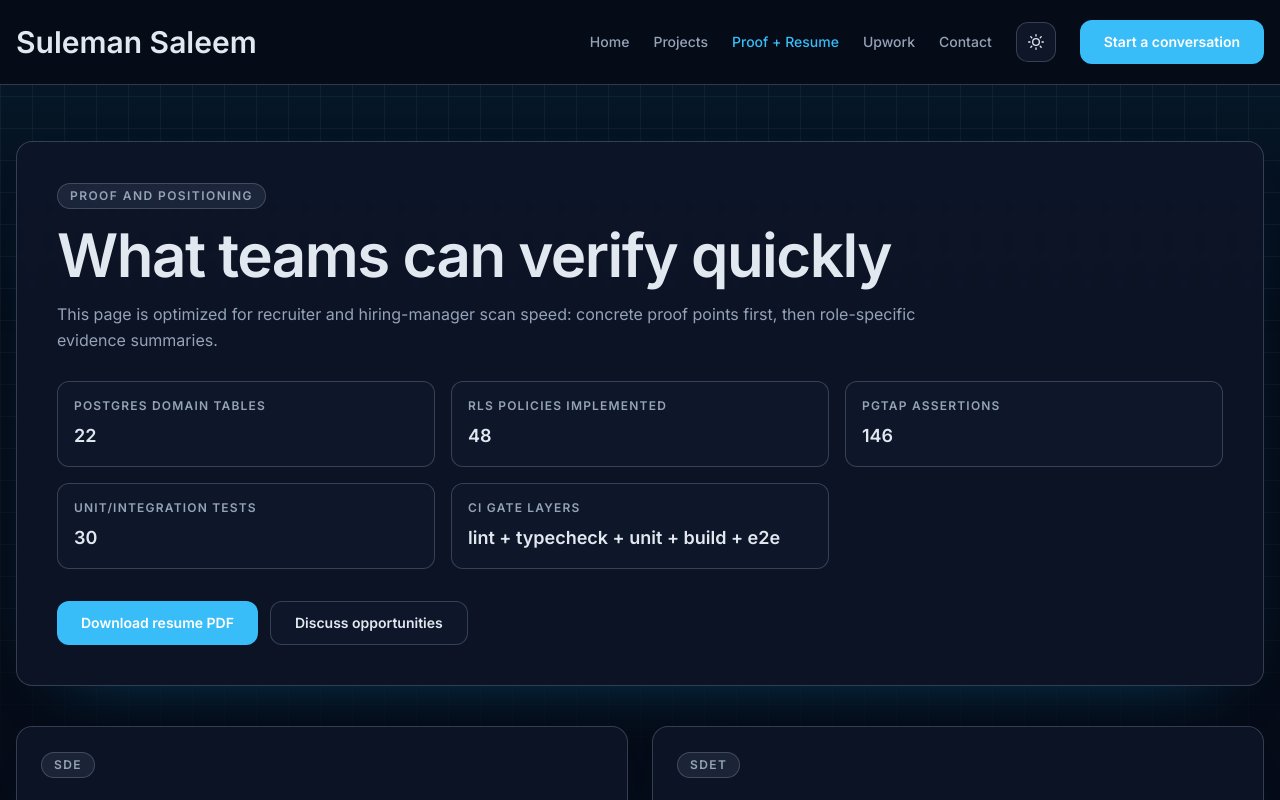
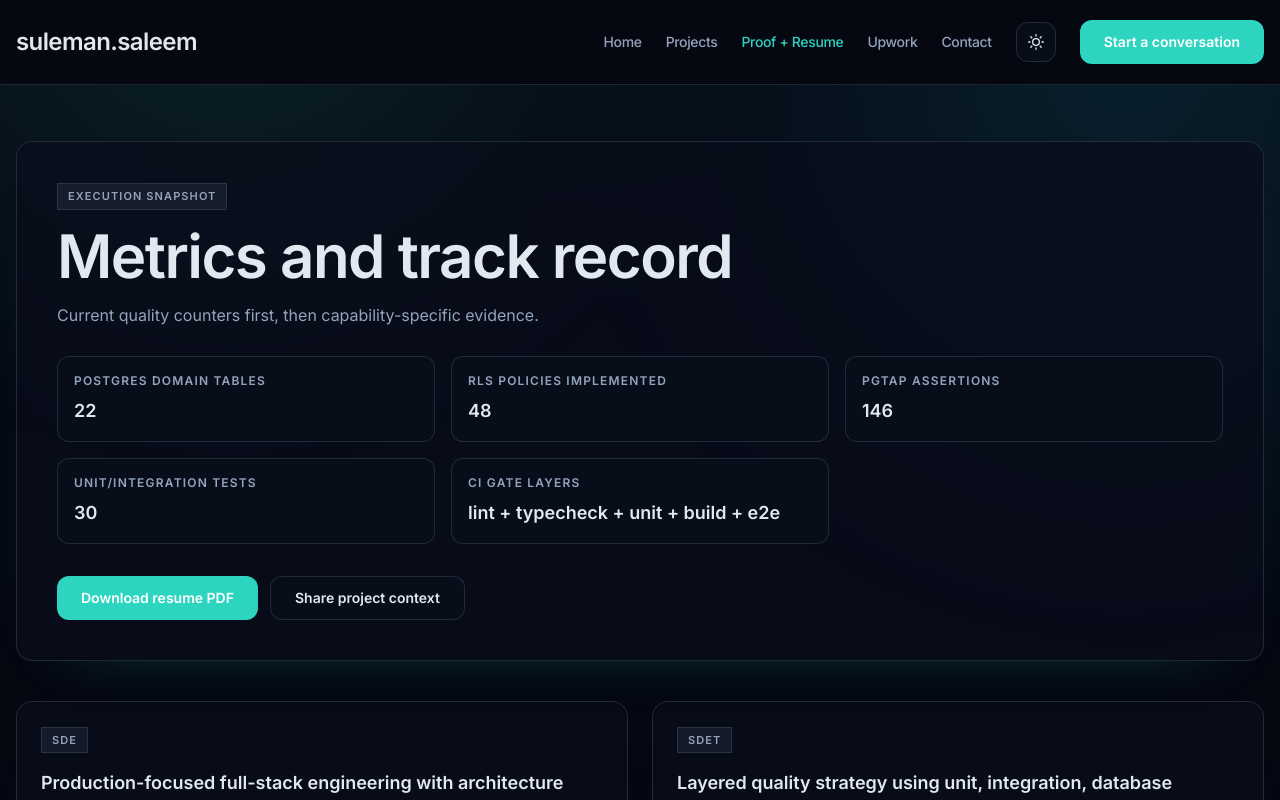
Before and after one commit to MSulSal/portfolio, a Next.js app: page /resume in a window 1280 px wide. Shown: the top 800 px of the page. Built offline with nearby package versions, Linux system fonts and the light colour scheme.

Commit message:
feat(portfolio): shift to evidence-first copy and polish light theme

```diff
--- a/src/app/contact/page.tsx
+++ b/src/app/contact/page.tsx
@@ -81,9 +81,8 @@ const ContactPage = () => {
             Share what you need built
           </h1>
           <p className="mt-4 max-w-3xl text-base leading-relaxed muted-text">
-            Send the role, project scope, or staffing requirement. You will get
-            a response focused on scope clarity, delivery approach, and next
-            concrete steps.
+            Include scope, constraints, and timeline. You will get a direct
+            implementation plan with milestones.
           </p>
 
           <form className="mt-8 space-y-5" onSubmit={handleSubmit}>
@@ -102,23 +101,16 @@ const ContactPage = () => {
 
               <Select name="service" required>
                 <SelectTrigger>
-                  <SelectValue placeholder="Choose engagement type" />
+                  <SelectValue placeholder="Choose discussion topic" />
                 </SelectTrigger>
                 <SelectContent>
                   <SelectGroup>
-                    <SelectLabel>Engagement type</SelectLabel>
-                    <SelectItem value="Full-Time or Staff Augmentation">
-                      Full-Time or Staff Augmentation
-                    </SelectItem>
-                    <SelectItem value="Contract Delivery Sprint">
-                      Contract Delivery Sprint
-                    </SelectItem>
-                    <SelectItem value="Agency Subcontract Partnership">
-                      Agency Subcontract Partnership
-                    </SelectItem>
-                    <SelectItem value="Technical Discovery Call">
-                      Technical Discovery Call
-                    </SelectItem>
+                    <SelectLabel>Discussion topic</SelectLabel>
+                    {services.map((service) => (
+                      <SelectItem key={service.title} value={service.title}>
+                        {service.title}
+                      </SelectItem>
+                    ))}
                   </SelectGroup>
                 </SelectContent>
               </Select>
@@ -127,7 +119,7 @@ const ContactPage = () => {
             <Textarea
               name="message"
               className="min-h-[180px]"
-              placeholder="What role or project are you hiring for, and what timeline matters most?"
+              placeholder="What are you building, and what timeline matters most?"
               required
             />
 
@@ -137,13 +129,13 @@ const ContactPage = () => {
               </Button>
 
               {submitSuccess ? (
-                <p className="text-sm font-semibold text-teal-700">
+                <p className="text-sm font-semibold text-teal">
                   Message sent successfully.
                 </p>
               ) : null}
 
               {submitError ? (
-                <p className="text-sm font-semibold text-red-700">
+                <p className="text-sm font-semibold text-red-400">
                   Error: {submitError}
                 </p>
               ) : null}
@@ -153,7 +145,7 @@ const ContactPage = () => {
 
         <aside className="space-y-6">
           <section className="surface-card p-6">
-            <h2 className="text-3xl text-primary">Engagement options</h2>
+            <h2 className="text-3xl text-primary">Collaboration topics</h2>
             <ul className="mt-4 space-y-3 text-sm muted-text">
               {services.map((service) => (
                 <li key={service.title}>
--- a/src/app/globals.css
+++ b/src/app/globals.css
@@ -3,35 +3,33 @@
 @tailwind utilities;
 
 :root {
-  --bg: #f3f7ff;
-  --surface: rgba(255, 255, 255, 0.82);
-  --surface-strong: #ffffff;
-  --border: rgba(15, 23, 42, 0.14);
-  --ink: #0f172a;
-  --muted: #475569;
-  --accent: #0ea5e9;
-  --accent-hover: #0284c7;
-  --teal: #22c55e;
-  --teal-hover: #16a34a;
-  --shadow: 0 24px 55px -40px rgba(15, 23, 42, 0.32);
-  --grid: rgba(71, 85, 105, 0.16);
-  --code-bg: rgba(15, 23, 42, 0.05);
+  --bg: #eaf1fb;
+  --surface: rgba(255, 255, 255, 0.78);
+  --surface-strong: rgba(255, 255, 255, 0.94);
+  --border: rgba(15, 23, 42, 0.16);
+  --ink: #0b1220;
+  --muted: #334155;
+  --accent: #0f766e;
+  --accent-hover: #115e59;
+  --teal: #0369a1;
+  --teal-hover: #075985;
+  --shadow: 0 20px 48px -36px rgba(15, 23, 42, 0.34);
+  --code-bg: rgba(15, 23, 42, 0.06);
 }
 
 .dark {
-  --bg: #050b17;
-  --surface: rgba(15, 23, 42, 0.78);
-  --surface-strong: rgba(15, 23, 42, 0.96);
-  --border: rgba(148, 163, 184, 0.3);
+  --bg: #050711;
+  --surface: rgba(9, 14, 28, 0.78);
+  --surface-strong: rgba(9, 14, 28, 0.96);
+  --border: rgba(100, 116, 139, 0.28);
   --ink: #e2e8f0;
-  --muted: #94a3b8;
-  --accent: #38bdf8;
-  --accent-hover: #0ea5e9;
-  --teal: #22c55e;
-  --teal-hover: #16a34a;
-  --shadow: 0 26px 68px -52px rgba(14, 165, 233, 0.58);
-  --grid: rgba(30, 41, 59, 0.45);
-  --code-bg: rgba(148, 163, 184, 0.12);
+  --muted: #93a4bd;
+  --accent: #2dd4bf;
+  --accent-hover: #14b8a6;
+  --teal: #22d3ee;
+  --teal-hover: #06b6d4;
+  --shadow: 0 26px 68px -54px rgba(20, 184, 166, 0.45);
+  --code-bg: rgba(100, 116, 139, 0.14);
 }
 
 @layer base {
@@ -54,19 +52,42 @@
     content: "";
     position: fixed;
     inset: 0;
-    background:
-      linear-gradient(to bottom, rgba(14, 165, 233, 0.12), transparent 42%),
-      linear-gradient(var(--grid) 1px, transparent 1px),
-      linear-gradient(90deg, var(--grid) 1px, transparent 1px);
-    background-size: 100% 100%, 32px 32px, 32px 32px;
-    mask-image: linear-gradient(
-      to bottom,
-      rgba(0, 0, 0, 0.95),
-      rgba(0, 0, 0, 0.45) 76%,
-      transparent
-    );
     pointer-events: none;
     z-index: -2;
+  }
+
+  body::after {
+    content: "";
+    position: fixed;
+    inset: 0;
+    pointer-events: none;
+    z-index: -1;
+  }
+
+  html.dark body::before {
+    background:
+      radial-gradient(circle at 18% -8%, rgba(45, 212, 191, 0.14), transparent 40%),
+      radial-gradient(circle at 88% 8%, rgba(34, 211, 238, 0.12), transparent 44%);
+  }
+
+  html.dark body::after {
+    background: transparent;
+  }
+
+  html.light body::before {
+    background:
+      radial-gradient(circle at 8% -12%, rgba(14, 116, 144, 0.2), transparent 42%),
+      radial-gradient(circle at 88% 2%, rgba(2, 132, 199, 0.16), transparent 40%),
+      linear-gradient(160deg, rgba(255, 255, 255, 0.88), rgba(235, 244, 255, 0.9));
+  }
+
+  html.light body::after {
+    background-image:
+      linear-gradient(rgba(15, 23, 42, 0.04) 1px, transparent 1px),
+      linear-gradient(90deg, rgba(15, 23, 42, 0.04) 1px, transparent 1px);
+    background-size: 28px 28px;
+    mask-image: radial-gradient(circle at 52% 16%, #000 12%, transparent 76%);
+    opacity: 0.5;
   }
 
   h1,
@@ -83,11 +104,11 @@
 
 @layer components {
   .section-wrap {
-    @apply py-16 lg:py-24;
+    @apply py-14 lg:py-20;
   }
 
   .surface-card {
-    @apply rounded-2xl border backdrop-blur-sm;
+    @apply rounded-2xl border backdrop-blur;
     background: var(--surface);
     border-color: var(--border);
     box-shadow: var(--shadow);
@@ -99,8 +120,12 @@
     border-color: var(--border);
   }
 
+  html.light .surface-card {
+    box-shadow: 0 24px 52px -38px rgba(15, 23, 42, 0.42);
+  }
+
   .chip {
-    @apply inline-flex items-center rounded-full border px-3 py-1 text-xs font-semibold uppercase tracking-[0.12em];
+    @apply inline-flex items-center rounded-md border px-2.5 py-1 text-[11px] font-semibold uppercase tracking-[0.1em];
     color: var(--muted);
     border-color: var(--border);
     background: var(--code-bg);
--- a/src/app/layout.tsx
+++ b/src/app/layout.tsx
@@ -20,7 +20,7 @@ export const metadata: Metadata = {
   openGraph: {
     title: "Suleman Saleem | Software Engineer",
     description:
-      "Hiring-focused portfolio showing production-minded software delivery and verifiable engineering outcomes.",
+      "Portfolio showing production-minded software delivery and verifiable engineering outcomes.",
     type: "website",
     locale: "en_US",
     siteName: "Suleman Saleem Portfolio",
--- a/src/app/projects/page.tsx
+++ b/src/app/projects/page.tsx
@@ -13,7 +13,7 @@ const sectionOrder = [
     track: "active",
     title: "Now Building",
     description:
-      "Active projects shaping your current interview narrative and contract positioning.",
+      "Active projects that show current execution capability and implementation range.",
   },
   {
     track: "lab",
@@ -30,12 +30,11 @@ const ProjectsPage = () => {
         <div className="max-w-4xl">
           <span className="chip">Project index</span>
           <h1 className="mt-4 text-5xl text-primary sm:text-6xl">
-            Evaluate delivery quality at project level
+            Projects
           </h1>
           <p className="mt-4 text-base leading-relaxed muted-text">
-            Browse work in the order most teams evaluate candidates: flagship
-            production proof first, active builds second, and labs as supporting
-            technical depth.
+            Flagship product first, active build lanes second, labs for
+            long-horizon systems depth.
           </p>
         </div>
 
--- a/src/app/resume/page.tsx
+++ b/src/app/resume/page.tsx
@@ -8,13 +8,12 @@ const ResumePage = () => {
     <main className="section-wrap pt-14">
       <div className="container mx-auto space-y-10">
         <section className="surface-card p-7 sm:p-10">
-          <span className="chip">Proof and positioning</span>
+          <span className="chip">Execution snapshot</span>
           <h1 className="mt-4 text-5xl text-primary sm:text-6xl">
-            What teams can verify quickly
+            Metrics and track record
           </h1>
           <p className="mt-4 max-w-4xl text-base leading-relaxed muted-text">
-            This page is optimized for recruiter and hiring-manager scan speed:
-            concrete proof points first, then role-specific evidence summaries.
+            Current quality counters first, then capability-specific evidence.
           </p>
 
           <div className="mt-7 grid gap-4 sm:grid-cols-2 lg:grid-cols-3">
@@ -37,7 +36,7 @@ const ResumePage = () => {
               </a>
             </Button>
             <Button variant="outline" asChild>
-              <Link href="/contact">Discuss opportunities</Link>
+              <Link href="/contact">Share project context</Link>
             </Button>
           </div>
         </section>
--- a/src/components/Header.tsx
+++ b/src/components/Header.tsx
@@ -10,8 +10,8 @@ const Header = () => {
     <header className="sticky top-0 z-50 border-b border-[color:var(--border)] bg-[color:var(--bg)] backdrop-blur">
       <div className="container mx-auto flex items-center justify-between py-5">
         <Link href="/" className="flex items-center gap-2">
-          <span className="text-2xl font-semibold text-primary sm:text-3xl">
-            Suleman Saleem
+          <span className="text-xl font-semibold tracking-tight text-primary sm:text-2xl">
+            suleman.saleem
           </span>
         </Link>
 
--- a/src/components/MobileNav.tsx
+++ b/src/components/MobileNav.tsx
@@ -29,7 +29,9 @@ const MobileNav = () => {
 
       <SheetContent>
         <div className="mt-10">
-          <p className="text-2xl font-semibold text-primary">Suleman Saleem</p>
+          <p className="text-2xl font-semibold tracking-tight text-primary">
+            suleman.saleem
+          </p>
           <p className="mt-1 text-sm muted-text">Full-Stack Software Engineer</p>
         </div>
 
--- a/src/components/Nav.tsx
+++ b/src/components/Nav.tsx
@@ -30,7 +30,7 @@ const Nav = () => {
               href={link.path}
               target="_blank"
               rel="noopener noreferrer"
-              className="text-sm font-medium text-[color:var(--muted)] hover:text-accent"
+              className="text-sm font-medium tracking-tight text-[color:var(--muted)] hover:text-accent"
             >
               {link.name}
             </a>
@@ -41,7 +41,7 @@ const Nav = () => {
           <Link
             key={link.name}
             href={link.path}
-            className={`text-sm font-medium transition-colors hover:text-accent ${
+            className={`text-sm font-medium tracking-tight transition-colors hover:text-accent ${
               isActive ? "text-accent" : "text-[color:var(--muted)]"
             }`}
           >
```
Also changed, not shown: src/app/page.tsx (+15 -17 lines), src/data/portfolioData.ts (+12 -14 lines), 1 other file (tests, documents, lock files or other folders).
